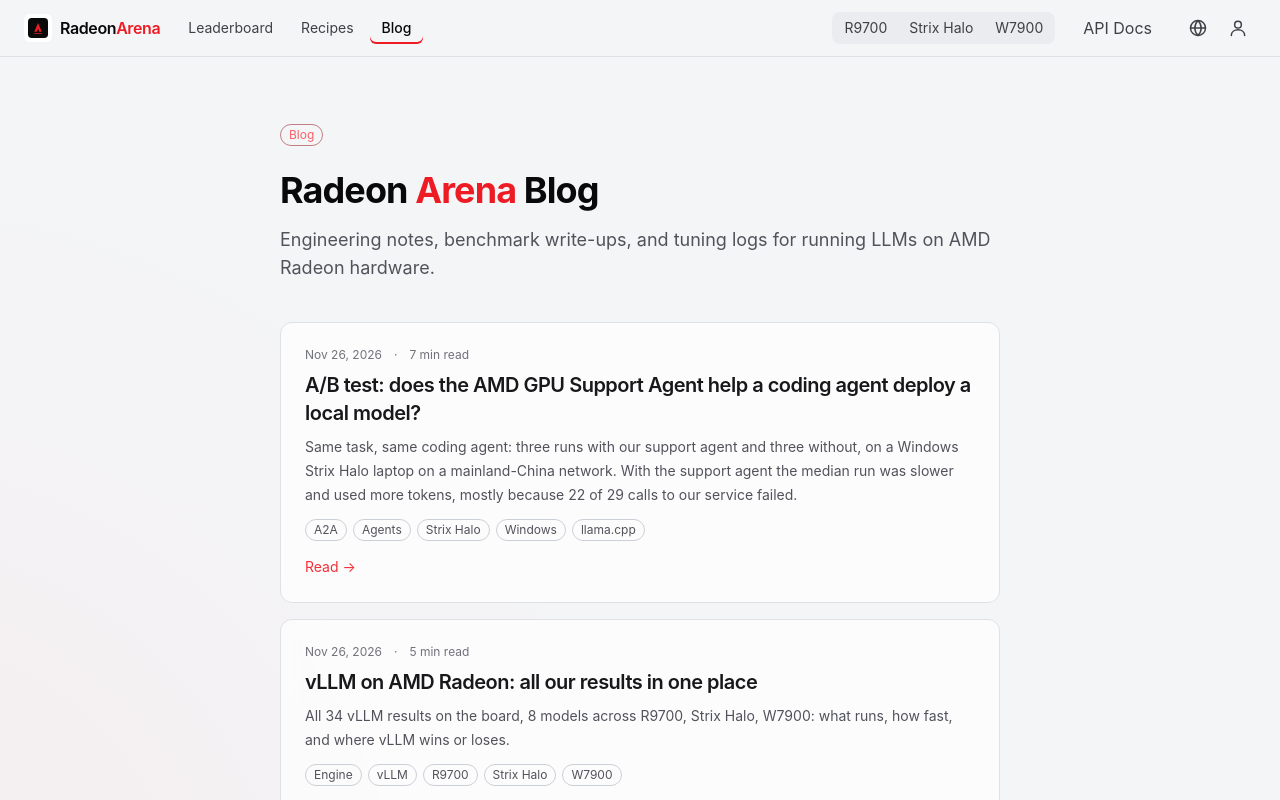
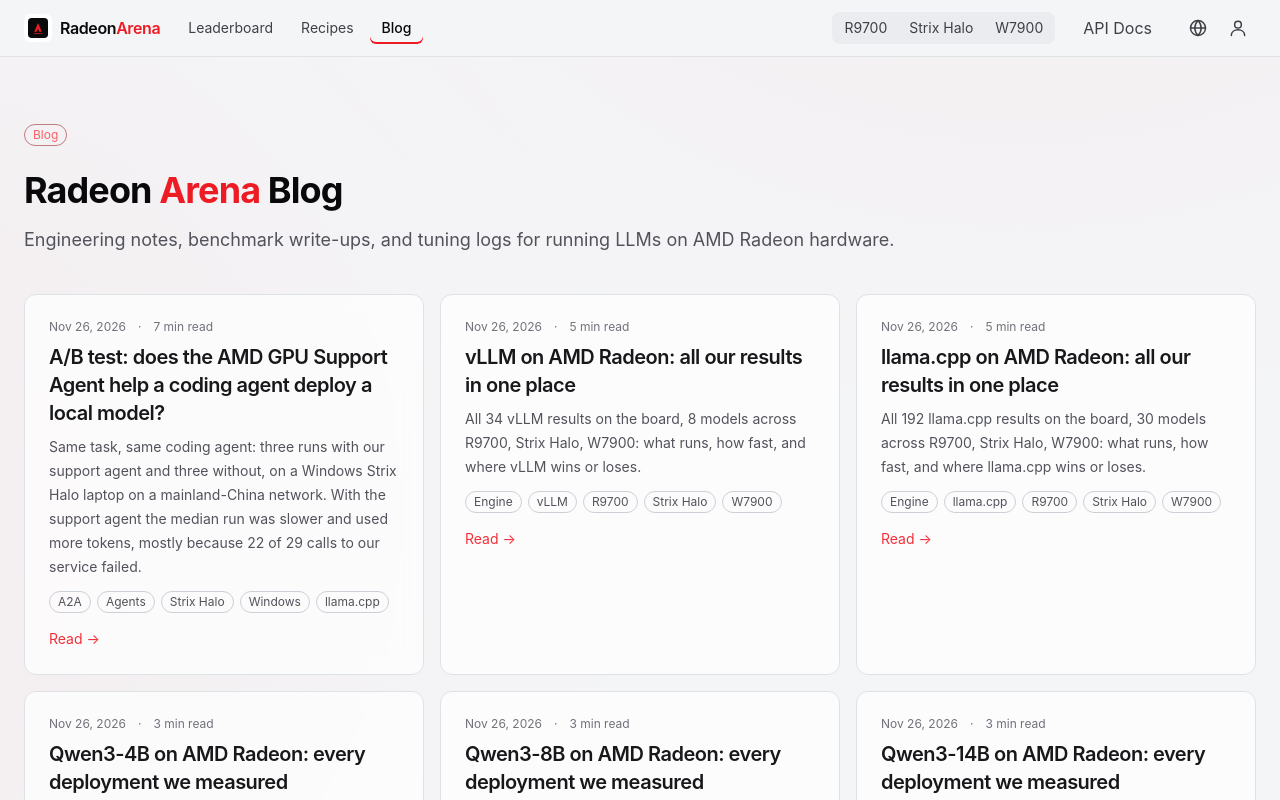
Before and after one commit to radeon-arena/radeon-arena, a Next.js app: page /blogs in a window 1280 px wide. Shown: the top 800 px of the page. Built offline with nearby package versions, Linux system fonts and the light colour scheme.

Commit message:
Blog index: wider container and a responsive card grid

```diff
--- a/src/views/BlogViews.tsx
+++ b/src/views/BlogViews.tsx
@@ -26,7 +26,7 @@ function readTime(lang: Lang, minutes: number): string {
 export function BlogIndex({ lang }: { lang: Lang }) {
   const posts = allPosts(lang);
   return (
-    <section className="mx-auto max-w-3xl px-4 py-16 sm:px-6">
+    <section className="mx-auto max-w-7xl px-4 py-16 sm:px-6">
       <div className="chip mb-6 border-radeon-700/50 text-radeon-300">{t(lang, "Blog", "博客")}</div>
       <h1 className="text-3xl font-bold tracking-tight text-zinc-50 sm:text-4xl">
         Radeon <span className="text-radeon-500">Arena</span> {t(lang, "Blog", "博客")}
@@ -39,7 +39,7 @@ export function BlogIndex({ lang }: { lang: Lang }) {
         )}
       </p>
 
-      <div className="mt-10 space-y-4">
+      <div className="mt-10 grid gap-4 md:grid-cols-2 xl:grid-cols-3">
         {posts.length === 0 && (
           <div className="card p-8 text-center">
             <p className="text-sm text-zinc-400">
```
